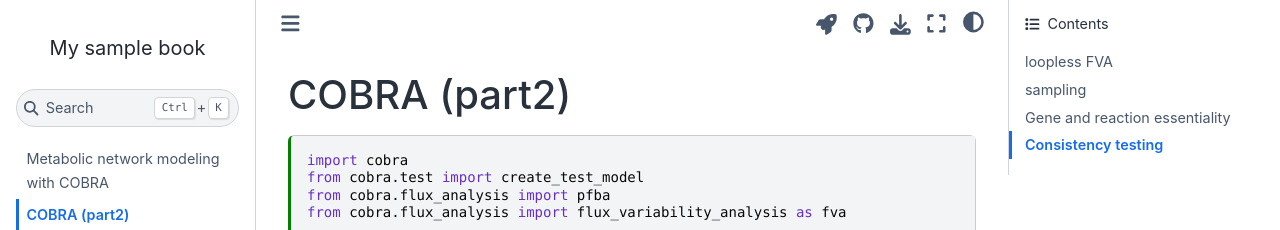
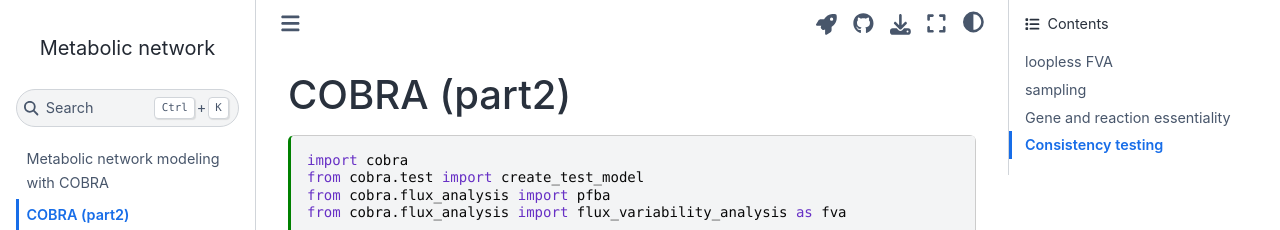
Before and after one commit to ntumitolab/mmmsb-metanet, a Jupyter Book: the page built from docs/cobra_2020_part2.ipynb, in a window 1280 px wide. Shown: the top 230 px of the page. Built offline with Jupyter Book 1.0.4 settings and Sphinx 7.4.7 and the Sphinx Book theme 1.1.4, drawn with Linux system fonts in a browser that asks for light colours; some of the changed lines change nothing that is shown.

Commit message:
fix config

```diff
--- a/docs/_config.yml
+++ b/docs/_config.yml
@@ -1,7 +1,7 @@
 # Book settings
 # Learn more at https://jupyterbook.org/customize/config.html
 
-title: My sample book
+title: Metabolic network
 author: Wen-Wei Tseng
 copyright: "2022" # Copyright year to be placed in the footer
 # logo: logo.png
@@ -10,7 +10,7 @@
 
 # See https://jupyterbook.org/content/execute.html
 execute:
-  execute_notebooks: "off"
+  execute_notebooks: "cache"
   cache: "" # A path to the jupyter cache that will be used to store execution artifacts. Defaults to `_build/.jupyter_cache/`
   exclude_patterns: [] # A list of patterns to *skip* in execution (e.g. a notebook that takes a really long time)
   timeout: 600 # The maximum time (in seconds) each notebook cell is allowed to run.
@@ -45,8 +45,8 @@
   use_jupyterbook_latex: true # use sphinx-jupyterbook-latex for pdf builds as default
 
 # Add a bibtex file so that we can create citations
-bibtex_bibfiles:
-  - references.bib
+# bibtex_bibfiles:
+#   - references.bib
 
 #######################################################################################
 # Launch button settings
@@ -59,7 +59,7 @@
 
 # Information about where the book exists on the web
 repository:
-  url: https://github.com/sosiristseng/template-juliabook # Online location of your book (GitHub is recommended)
+  url: https://github.com/ntumitolab/mmsb-metanet # Online location of your book (GitHub is recommended)
   path_to_book: docs # Optional path to your book, relative to the repository root
   branch: main # Which branch of the repository should be used when creating links (optional)
 
```
